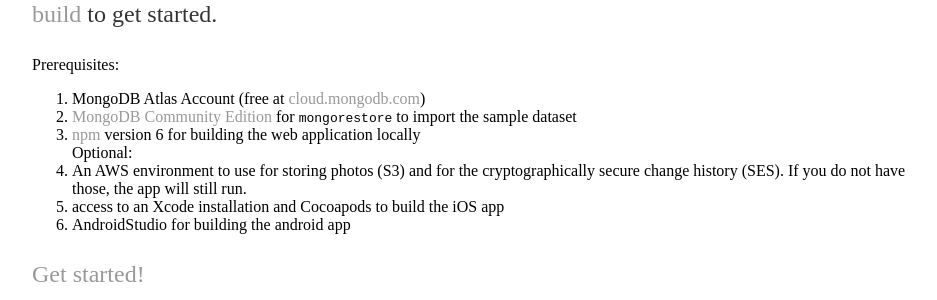
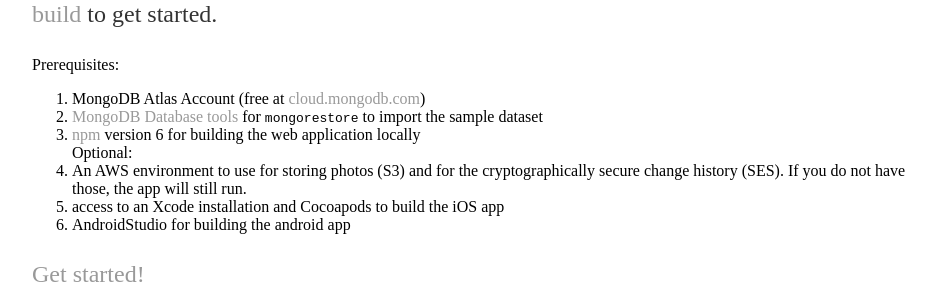
Before and after one commit to WildAid/wildaid.github.io, a Jekyll site: the page built from index.html, in a window 1280 px wide. Shown: the part 233-533 px from the top of the page, without its empty margins (160-1097 px from the left). Built offline with Jekyll 4.4.1, drawn with Linux system fonts in a browser that asks for light colours.

Commit message:
changing to tools, not the whole community edition

```diff
--- a/index.html
+++ b/index.html
@@ -9,7 +9,7 @@
 
 Prerequisites:
 <OL><LI>MongoDB Atlas Account (free at <A HREF="https://cloud.mongodb.com" target="_blank">cloud.mongodb.com</A>)
-</LI><LI><A HREF="https://docs.mongodb.com/manual/installation/#mongodb-community-edition-installation-tutorials" target="_blank">MongoDB Community Edition</A> for <code>mongorestore</code> to import the sample dataset
+</LI><LI><A HREF="https://www.mongodb.com/try/download/database-tools" target="_blank">MongoDB Database tools</A> for <code>mongorestore</code> to import the sample dataset
 </LI><LI><A HREF="https://www.npmjs.com/get-npm" target="_blank">npm</A> version 6 for building the web application locally
 <BR>Optional:
 </LI><LI>An AWS environment to use for storing photos (S3) and for the cryptographically secure change history (SES). If you do not have those, the app will still run.
```
